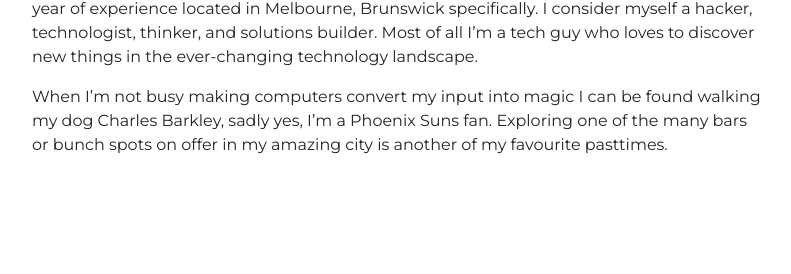
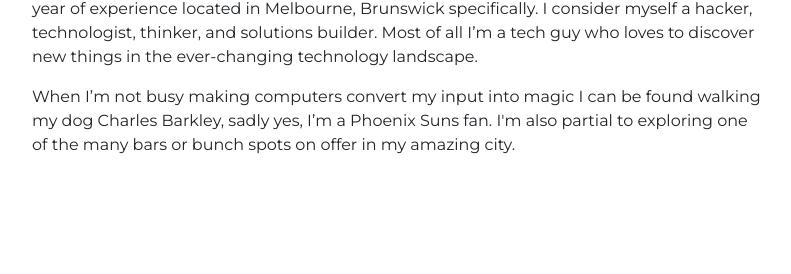
Before and after one commit to rchapman83/personal-web, a Flask app: template app/templates/index.html in a window 1280 px wide. Shown: the part 611-885 px from the top of the page, without its empty margins (243-1034 px from the left). Run offline with Flask 2, Linux system fonts and the light colour scheme; the template is opened without the code that fills it, so the values that code supplies are empty; some libraries are stand-ins or nearby versions.

Commit message:
updated requirements

```diff
--- a/app/templates/index.html
+++ b/app/templates/index.html
@@ -45,7 +45,7 @@
             </p>
             <p>
                 When I’m not busy making computers convert my input into magic I can be found walking my dog Charles Barkley,
-                sadly yes, I’m a Phoenix Suns fan. Exploring one of the many bars or bunch spots on offer in my amazing city is another of my favourite pasttimes.
+                sadly yes, I’m a Phoenix Suns fan. I'm also partial to exploring one of the many bars or bunch spots on offer in my amazing city.
             </p>
           </div>
         </div>
--- a/requirements.txt
+++ b/requirements.txt
@@ -1,5 +1,5 @@
-gunicorn==19.7.1
-flask==0.12.2
+gunicorn==19.9.0
+flask==1.0.2
 setproctitle
 futures
 twilio
```
